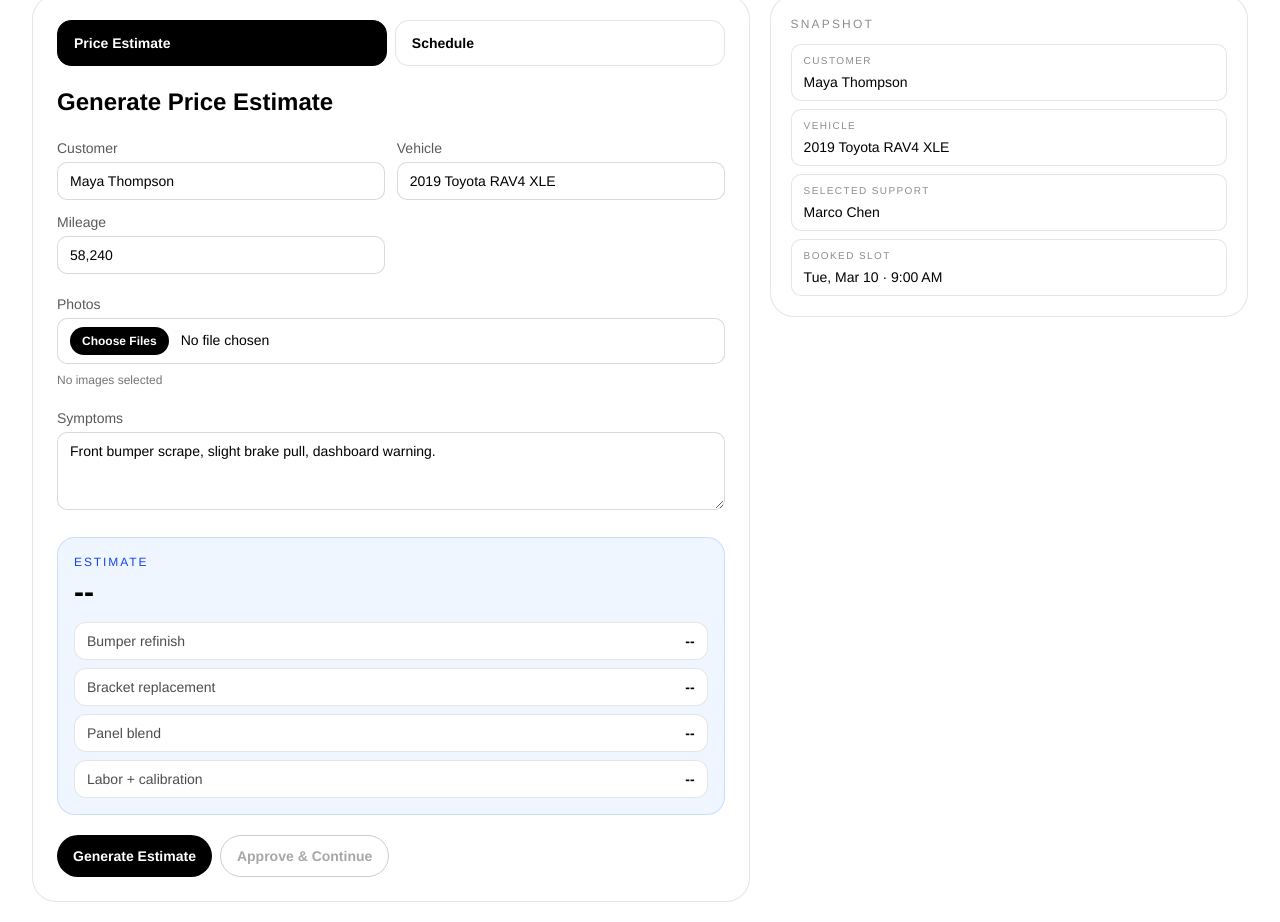
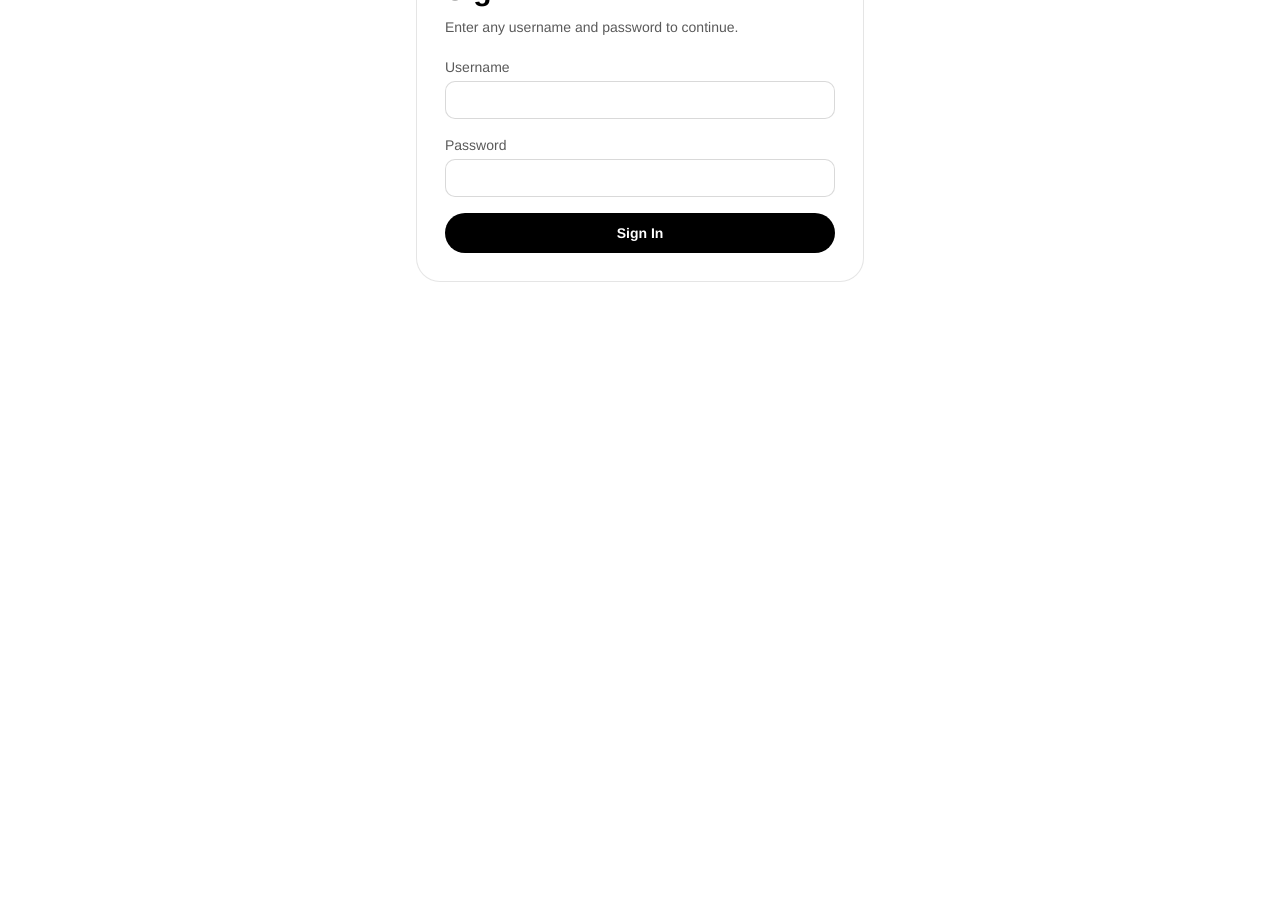
Before and after one commit to theadithyaviswanathan-byte/Agenticar, a Next.js app: page / in a window 1280 px wide. Shown: the part 300-1222 px from the top of the page. After the commit the page ends 800 px from the top, so only its background shows below. Built offline with nearby package versions, Linux system fonts and the light colour scheme.

Commit message:
Add login landing and ML estimate loading state

```diff
--- a/src/app/page.tsx
+++ b/src/app/page.tsx
@@ -1,6 +1,6 @@
 "use client";
 
-import { useMemo, useState, type ReactNode } from "react";
+import { useMemo, useState, type FormEvent, type ReactNode } from "react";
 
 type TopTab = "customer" | "service";
 type CustomerTab = "estimate" | "schedule";
@@ -122,11 +122,16 @@ const kpiMetrics: KpiMetric[] = [
 ];
 
 export default function Home() {
+  const [isLoggedIn, setIsLoggedIn] = useState(false);
+  const [username, setUsername] = useState("");
+  const [password, setPassword] = useState("");
+  const [loginError, setLoginError] = useState("");
   const [activeTopTab, setActiveTopTab] = useState<TopTab>("customer");
   const [activeCustomerTab, setActiveCustomerTab] =
     useState<CustomerTab>("estimate");
   const [activeServiceTab, setActiveServiceTab] = useState<ServiceTab>("pipeline");
   const [estimateStatus, setEstimateStatus] = useState<EstimateStatus>("draft");
+  const [isGeneratingEstimate, setIsGeneratingEstimate] = useState(false);
   const [scheduleMode, setScheduleMode] =
     useState<ScheduleMode>("calendar-sync");
   const [selectedSlotId, setSelectedSlotId] = useState(serviceSlots[0].id);
@@ -148,8 +153,25 @@ export default function Home() {
   const selectedSlot =
     serviceSlots.find((slot) => slot.id === selectedSlotId) ?? serviceSlots[0];
 
+  function signIn(event: FormEvent<HTMLFormElement>) {
+    event.preventDefault();
+    if (!username.trim() || !password.trim()) {
+      setLoginError("Enter any username and password to continue.");
+      return;
+    }
+    setLoginError("");
+    setIsLoggedIn(true);
+  }
+
   function generateEstimate() {
-    setEstimateStatus("generated");
+    if (isGeneratingEstimate) return;
+    setIsGeneratingEstimate(true);
+    setEstimateStatus("draft");
+
+    window.setTimeout(() => {
+      setEstimateStatus("generated");
+      setIsGeneratingEstimate(false);
+    }, 1600);
   }
 
   function approveEstimate() {
@@ -160,6 +182,48 @@ export default function Home() {
   function confirmAppointment() {
     setActiveTopTab("service");
     setActiveServiceTab("pipeline");
+  }
+
+  if (!isLoggedIn) {
+    return (
+      <main className="flex min-h-screen items-center justify-center bg-white px-4 py-8 text-black">
+        <section className="w-full max-w-md rounded-[24px] border border-black/10 bg-white p-6 sm:p-7">
+          <p className="text-xs uppercase tracking-[0.22em] text-blue-700">
+            Agenticar Services
+          </p>
+          <h1 className="mt-2 text-3xl font-semibold leading-tight">Sign in</h1>
+          <p className="mt-2 text-sm text-black/65">
+            Enter any username and password to continue.
+          </p>
+          <form onSubmit={signIn} className="mt-5 space-y-4">
+            <label className="block">
+              <span className="mb-1 block text-sm text-black/65">Username</span>
+              <input
+                value={username}
+                onChange={(event) => setUsername(event.target.value)}
+                className="w-full rounded-[10px] border border-black/15 bg-white px-3 py-2 text-sm outline-none focus:border-blue-500"
+              />
+            </label>
+            <label className="block">
+              <span className="mb-1 block text-sm text-black/65">Password</span>
+              <input
+                type="password"
+                value={password}
+                onChange={(event) => setPassword(event.target.value)}
+                className="w-full rounded-[10px] border border-black/15 bg-white px-3 py-2 text-sm outline-none focus:border-blue-500"
+              />
+            </label>
+            {loginError && <p className="text-sm text-red-600">{loginError}</p>}
+            <button
+              type="submit"
+              className="w-full rounded-full bg-black px-4 py-2.5 text-sm font-semibold text-white transition hover:bg-blue-600"
+            >
+              Sign In
+            </button>
+          </form>
+        </section>
+      </main>
+    );
   }
 
   return (
@@ -264,15 +328,23 @@ export default function Home() {
                       }
                     />
 
-                    <EstimateCard estimateStatus={estimateStatus} />
+                    <EstimateCard
+                      estimateStatus={estimateStatus}
+                      isGeneratingEstimate={isGeneratingEstimate}
+                    />
 
                     <div className="flex flex-wrap gap-2">
-                      <PrimaryButton onClick={generateEstimate}>
+                      <PrimaryButton
+                        onClick={generateEstimate}
+                        disabled={isGeneratingEstimate}
+                      >
                         Generate Estimate
                       </PrimaryButton>
                       <SecondaryButton
                         onClick={approveEstimate}
-                        disabled={estimateStatus !== "generated"}
+                        disabled={
+                          estimateStatus !== "generated" || isGeneratingEstimate
+                        }
                       >
                         Approve & Continue
                       </SecondaryButton>
@@ -298,7 +370,8 @@ export default function Home() {
                     </div>
 
                     <p className="rounded-[12px] border border-blue-500/20 bg-blue-50 px-4 py-2 text-sm text-blue-800">
-                      These slots are based on current service team availability.
+                      These slots are based on current service team availability
+                      and your availability based on your calendar.
                     </p>
 
                     <div className="space-y-3">
@@ -481,10 +554,23 @@ function Field({
   );
 }
 
-function EstimateCard({ estimateStatus }: { estimateStatus: EstimateStatus }) {
+function EstimateCard({
+  estimateStatus,
+  isGeneratingEstimate,
+}: {
+  estimateStatus: EstimateStatus;
+  isGeneratingEstimate: boolean;
+}) {
   return (
     <div className="rounded-[18px] border border-blue-500/20 bg-blue-50 p-4">
       <p className="text-xs uppercase tracking-[0.16em] text-blue-700">Estimate</p>
+      {isGeneratingEstimate && (
+        <div className="mt-2 flex items-center gap-2 rounded-[10px] border border-blue-500/20 bg-white px-3 py-2 text-sm text-blue-800">
+          <span className="inline-block h-4 w-4 animate-spin rounded-full border-2 border-blue-700/25 border-t-blue-700" />
+          our machine learning model is running to generate the best price
+          estimate
+        </div>
+      )}
       <p className="mt-1 text-3xl font-semibold text-black">
         {estimateStatus === "draft" ? "--" : "$1,005"}
       </p>
@@ -508,15 +594,22 @@ function EstimateCard({ estimateStatus }: { estimateStatus: EstimateStatus }) {
 function PrimaryButton({
   children,
   onClick,
+  disabled,
 }: {
   children: ReactNode;
   onClick: () => void;
+  disabled?: boolean;
 }) {
   return (
     <button
       type="button"
       onClick={onClick}
-      className="rounded-full bg-black px-4 py-2.5 text-sm font-semibold text-white transition hover:bg-blue-600"
+      disabled={disabled}
+      className={`rounded-full px-4 py-2.5 text-sm font-semibold text-white transition ${
+        disabled
+          ? "cursor-not-allowed bg-black/35"
+          : "bg-black hover:bg-blue-600"
+      }`}
     >
       {children}
     </button>
```
